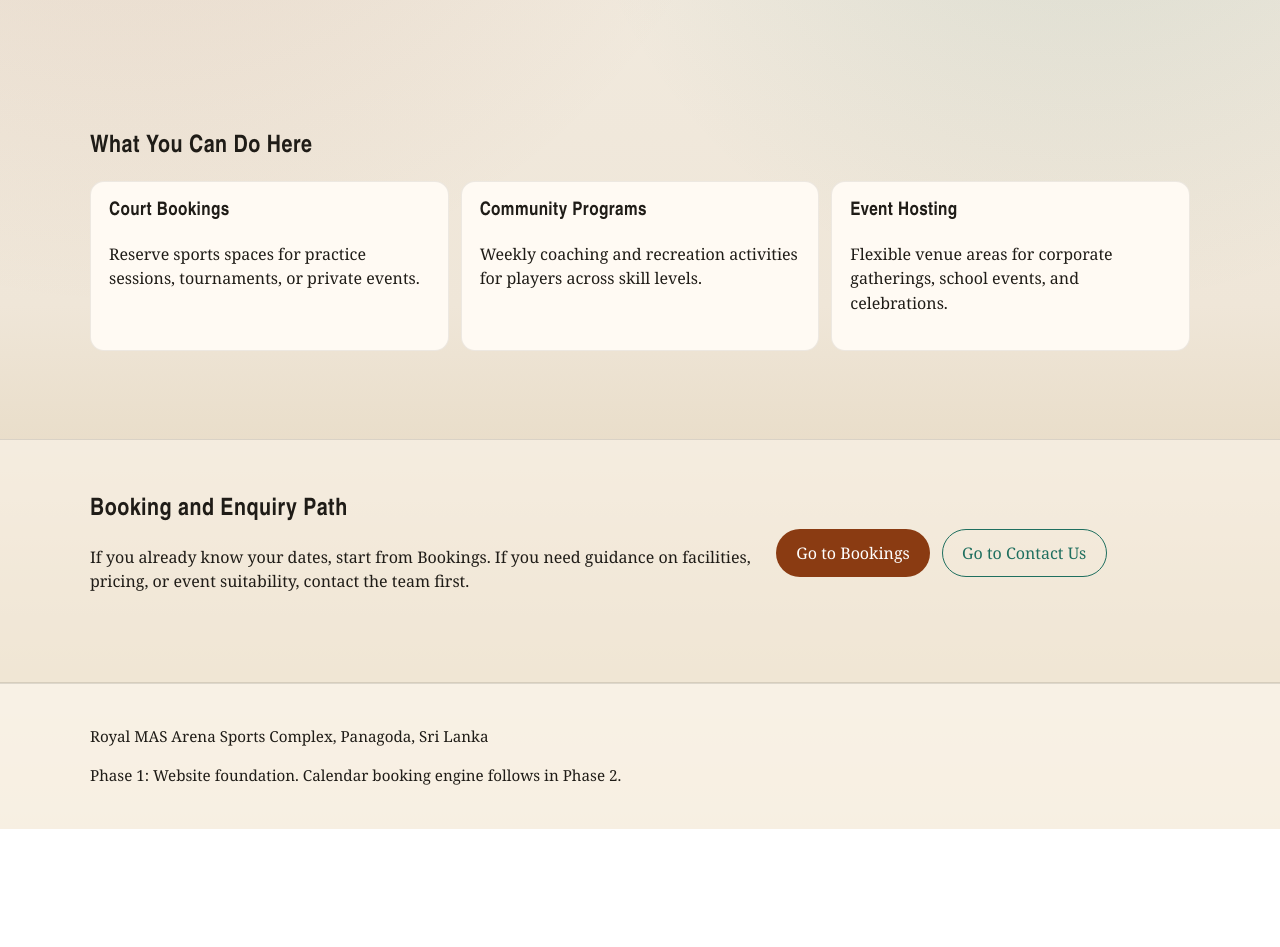
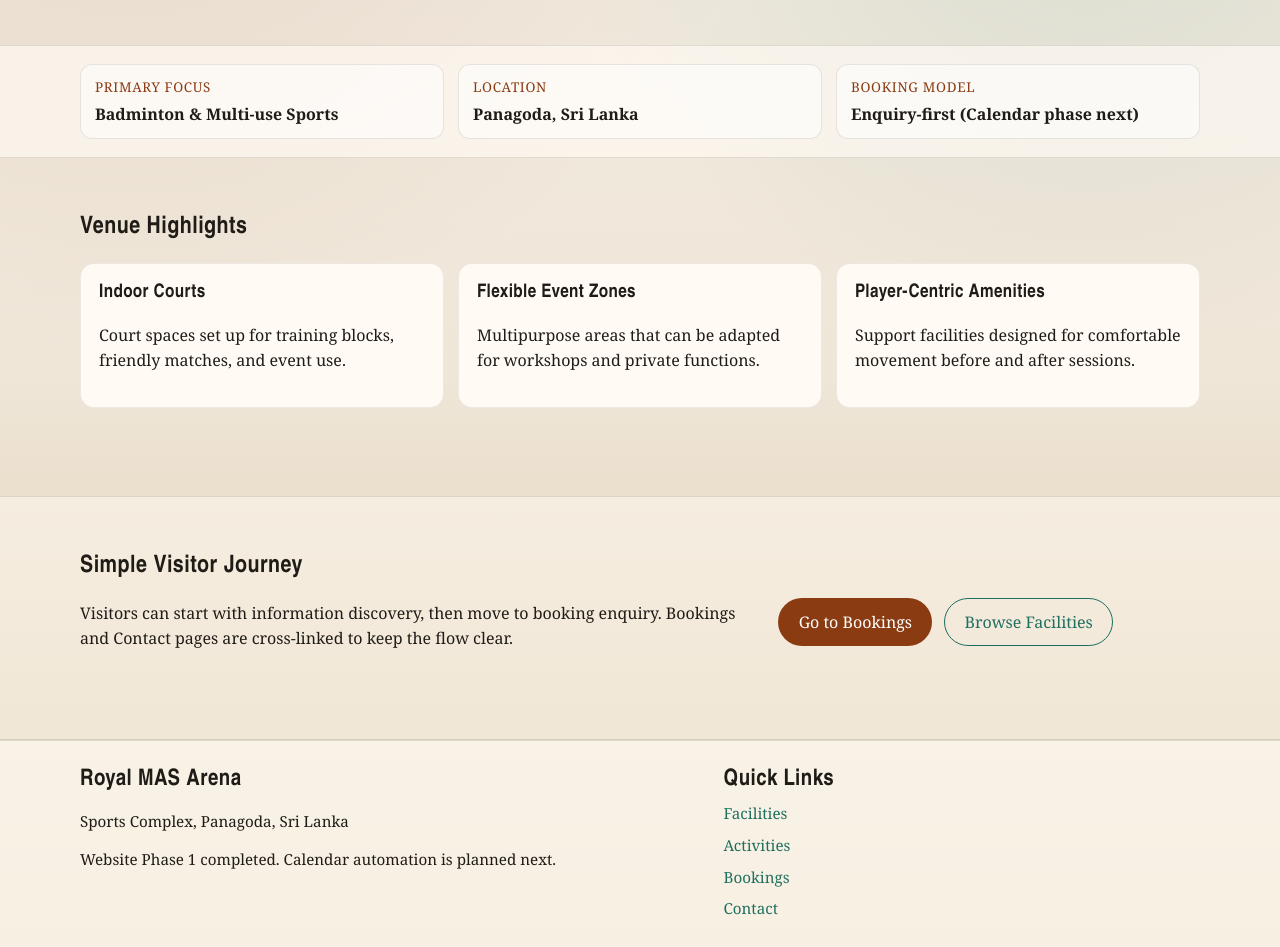
Before and after one commit to yasiruab/RMASA_website, a Next.js app: page / in a window 1280 px wide. Shown: the part 480-1427 px from the top of the page. Before the commit the page ends 1309 px from the top, so only its background shows below. Built offline with nearby package versions, Linux system fonts and the light colour scheme.

Commit message:
feat: upgrade phase 1 website content, nav UX, and styling

```diff
--- a/src/app/globals.css
+++ b/src/app/globals.css
@@ -38,12 +38,13 @@
   line-height: 1.2;
 }
 
-h2 {
+h2,
+h3 {
   margin-top: 0;
 }
 
 .container {
-  width: min(1100px, 92vw);
+  width: min(1120px, 92vw);
   margin: 0 auto;
 }
 
@@ -82,14 +83,17 @@
 .nav-list a {
   color: inherit;
   text-decoration: none;
+  padding: 4px 0;
+  border-bottom: 2px solid transparent;
 }
 
+.nav-list a.active,
 .nav-list a:hover {
-  text-decoration: underline;
+  border-bottom-color: var(--accent);
 }
 
 .hero {
-  padding: 120px 0;
+  padding: 120px 0 88px;
 }
 
 .kicker {
@@ -108,49 +112,41 @@
   max-width: 62ch;
 }
 
-.cta-row {
-  display: flex;
-  gap: 12px;
-  margin-top: 24px;
-  flex-wrap: wrap;
+.page-section {
+  padding: 56px 0 72px;
 }
 
-.cta-stack {
-  display: flex;
-  gap: 12px;
-  flex-wrap: wrap;
-  align-content: flex-start;
+.stats-strip {
+  background: rgba(255, 250, 243, 0.7);
+  border-top: 1px solid rgba(31, 28, 23, 0.12);
+  border-bottom: 1px solid rgba(31, 28, 23, 0.12);
 }
 
-.btn {
-  display: inline-block;
-  border-radius: 999px;
-  border: 1px solid transparent;
-  padding: 0.65rem 1.2rem;
-  font-weight: 700;
-  text-decoration: none;
-  cursor: pointer;
-  font: inherit;
+.stats-grid {
+  display: grid;
+  gap: 14px;
+  grid-template-columns: repeat(3, minmax(0, 1fr));
+  padding: 18px 0;
 }
 
-.btn:disabled {
-  opacity: 0.75;
-  cursor: not-allowed;
+.stat {
+  background: rgba(255, 255, 255, 0.55);
+  border-radius: 12px;
+  border: 1px solid rgba(31, 28, 23, 0.1);
+  padding: 12px 14px;
 }
 
-.btn-primary {
-  background: var(--accent);
-  color: #fff;
+.stat-label {
+  margin: 0;
+  font-size: 0.84rem;
+  text-transform: uppercase;
+  color: var(--accent);
+  letter-spacing: 0.05em;
 }
 
-.btn-outline {
-  border-color: var(--accent-2);
-  color: var(--accent-2);
-  background: transparent;
-}
-
-.page-section {
-  padding: 56px 0 72px;
+.stat-value {
+  margin: 4px 0 0;
+  font-weight: 700;
 }
 
 .band {
@@ -180,10 +176,10 @@
 
 .card-grid {
   display: grid;
-  gap: 12px;
+  gap: 14px;
   padding: 0;
   list-style: none;
-  grid-template-columns: repeat(auto-fit, minmax(220px, 1fr));
+  grid-template-columns: repeat(auto-fit, minmax(240px, 1fr));
 }
 
 .card {
@@ -193,17 +189,47 @@
   padding: 18px;
 }
 
-.card h3,
-.card h2 {
-  margin-top: 0;
-}
-
 .link-row {
   margin-top: 20px;
 }
 
 .link-row a {
   color: var(--accent-2);
+}
+
+.cta-row,
+.cta-stack {
+  display: flex;
+  gap: 12px;
+  margin-top: 24px;
+  flex-wrap: wrap;
+}
+
+.btn {
+  display: inline-block;
+  border-radius: 999px;
+  border: 1px solid transparent;
+  padding: 0.65rem 1.2rem;
+  font-weight: 700;
+  text-decoration: none;
+  cursor: pointer;
+  font: inherit;
+}
+
+.btn:disabled {
+  opacity: 0.75;
+  cursor: not-allowed;
+}
+
+.btn-primary {
+  background: var(--accent);
+  color: #fff;
+}
+
+.btn-outline {
+  border-color: var(--accent-2);
+  color: var(--accent-2);
+  background: transparent;
 }
 
 .contact-form {
@@ -252,6 +278,44 @@
   font-size: 0.95rem;
 }
 
+.footer-grid {
+  display: grid;
+  grid-template-columns: 1.3fr 1fr;
+  gap: 24px;
+}
+
+.footer-grid h2 {
+  margin-bottom: 8px;
+}
+
+.footer-links {
+  list-style: none;
+  margin: 0;
+  padding: 0;
+  display: grid;
+  gap: 8px;
+}
+
+.footer-links a {
+  color: var(--accent-2);
+  text-decoration: none;
+}
+
+.footer-links a:hover {
+  text-decoration: underline;
+}
+
+@media (max-width: 860px) {
+  .stats-grid {
+    grid-template-columns: 1fr;
+  }
+
+  .split,
+  .footer-grid {
+    grid-template-columns: 1fr;
+  }
+}
+
 @media (max-width: 760px) {
   .nav-wrap {
     padding: 10px 0;
@@ -262,8 +326,4 @@
   .hero {
     padding: 72px 0;
   }
-
-  .split {
-    grid-template-columns: 1fr;
-  }
 }
--- a/src/app/page.tsx
+++ b/src/app/page.tsx
@@ -1,19 +1,5 @@
 import Link from "next/link";
-
-const highlights = [
-  {
-    title: "Court Bookings",
-    description: "Reserve sports spaces for practice sessions, tournaments, or private events.",
-  },
-  {
-    title: "Community Programs",
-    description: "Weekly coaching and recreation activities for players across skill levels.",
-  },
-  {
-    title: "Event Hosting",
-    description: "Flexible venue areas for corporate gatherings, school events, and celebrations.",
-  },
-];
+import { quickStats, venueHighlights } from "@/content/site-content";
 
 export default function HomePage() {
   return (
@@ -21,27 +7,38 @@
       <section className="hero">
         <div className="container">
           <p className="kicker">Royal MAS Arena</p>
-          <h1>Where sport and community meet.</h1>
+          <h1>Train, compete, and host with confidence.</h1>
           <p className="lead">
-            Royal MAS Arena is a modern sports and events venue in Panagoda, designed for
-            training, recreation, and memorable gatherings.
+            A practical, modern venue designed for badminton, recreation, and multi-purpose
+            events in Panagoda.
           </p>
           <div className="cta-row">
             <Link className="btn btn-primary" href="/bookings">
               Start Booking Journey
             </Link>
-            <Link className="btn btn-outline" href="/facilities">
-              Explore Facilities
+            <Link className="btn btn-outline" href="/contact">
+              Contact Venue Team
             </Link>
           </div>
         </div>
       </section>
 
+      <section className="stats-strip" aria-label="Venue quick facts">
+        <div className="container stats-grid">
+          {quickStats.map((item) => (
+            <article className="stat" key={item.label}>
+              <p className="stat-label">{item.label}</p>
+              <p className="stat-value">{item.value}</p>
+            </article>
+          ))}
+        </div>
+      </section>
+
       <section className="page-section">
         <div className="container">
-          <h2>What You Can Do Here</h2>
+          <h2>Venue Highlights</h2>
           <ul className="card-grid">
-            {highlights.map((item) => (
+            {venueHighlights.map((item) => (
               <li className="card" key={item.title}>
                 <h3>{item.title}</h3>
                 <p>{item.description}</p>
@@ -54,18 +51,18 @@
       <section className="page-section band">
         <div className="container split">
           <div>
-            <h2>Booking and Enquiry Path</h2>
+            <h2>Simple Visitor Journey</h2>
             <p>
-              If you already know your dates, start from Bookings. If you need guidance on
-              facilities, pricing, or event suitability, contact the team first.
+              Visitors can start with information discovery, then move to booking enquiry.
+              Bookings and Contact pages are cross-linked to keep the flow clear.
             </p>
           </div>
           <div className="cta-stack">
             <Link className="btn btn-primary" href="/bookings">
               Go to Bookings
             </Link>
-            <Link className="btn btn-outline" href="/contact">
-              Go to Contact Us
+            <Link className="btn btn-outline" href="/facilities">
+              Browse Facilities
             </Link>
           </div>
         </div>
--- a/src/components/footer.tsx
+++ b/src/components/footer.tsx
@@ -1,9 +1,31 @@
+import Link from "next/link";
+
 export function Footer() {
   return (
     <footer className="site-footer">
-      <div className="container">
-        <p>Royal MAS Arena Sports Complex, Panagoda, Sri Lanka</p>
-        <p>Phase 1: Website foundation. Calendar booking engine follows in Phase 2.</p>
+      <div className="container footer-grid">
+        <div>
+          <h2>Royal MAS Arena</h2>
+          <p>Sports Complex, Panagoda, Sri Lanka</p>
+          <p>Website Phase 1 completed. Calendar automation is planned next.</p>
+        </div>
+        <div>
+          <h2>Quick Links</h2>
+          <ul className="footer-links">
+            <li>
+              <Link href="/facilities">Facilities</Link>
+            </li>
+            <li>
+              <Link href="/activities">Activities</Link>
+            </li>
+            <li>
+              <Link href="/bookings">Bookings</Link>
+            </li>
+            <li>
+              <Link href="/contact">Contact</Link>
+            </li>
+          </ul>
+        </div>
       </div>
     </footer>
   );
--- a/src/components/nav.tsx
+++ b/src/components/nav.tsx
@@ -1,4 +1,7 @@
+"use client";
+
 import Link from "next/link";
+import { usePathname } from "next/navigation";
 
 const links = [
   { href: "/", label: "Home" },
@@ -10,19 +13,27 @@
 ];
 
 export function Nav() {
+  const pathname = usePathname();
+
   return (
     <header className="site-header">
       <div className="container nav-wrap">
         <Link className="brand" href="/">
           Royal MAS Arena
         </Link>
-        <nav>
+        <nav aria-label="Main navigation">
           <ul className="nav-list">
-            {links.map((link) => (
-              <li key={link.href}>
-                <Link href={link.href}>{link.label}</Link>
-              </li>
-            ))}
+            {links.map((link) => {
+              const isActive = link.href === "/" ? pathname === "/" : pathname.startsWith(link.href);
+
+              return (
+                <li key={link.href}>
+                  <Link aria-current={isActive ? "page" : undefined} className={isActive ? "active" : undefined} href={link.href}>
+                    {link.label}
+                  </Link>
+                </li>
+              );
+            })}
           </ul>
         </nav>
       </div>
--- /dev/null
+++ b/src/content/site-content.ts
@@ -0,0 +1,76 @@
+export const quickStats = [
+  { label: "Primary Focus", value: "Badminton & Multi-use Sports" },
+  { label: "Location", value: "Panagoda, Sri Lanka" },
+  { label: "Booking Model", value: "Enquiry-first (Calendar phase next)" },
+];
+
+export const venueHighlights = [
+  {
+    title: "Indoor Courts",
+    description: "Court spaces set up for training blocks, friendly matches, and event use.",
+  },
+  {
+    title: "Flexible Event Zones",
+    description: "Multipurpose areas that can be adapted for workshops and private functions.",
+  },
+  {
+    title: "Player-Centric Amenities",
+    description: "Support facilities designed for comfortable movement before and after sessions.",
+  },
+];
+
+export const facilities = [
+  {
+    title: "Indoor Badminton Courts",
+    description:
+      "Competition-ready court layout with clear circulation, coaching visibility, and spectator support.",
+  },
+  {
+    title: "Multipurpose Event Floor",
+    description:
+      "Configurable venue area suitable for community activities, private sessions, and corporate events.",
+  },
+  {
+    title: "Supporting Amenities",
+    description:
+      "Changing access, waiting zones, and logistics support for teams, families, and event organizers.",
+  },
+  {
+    title: "Arrival and Parking",
+    description:
+      "Practical access routes and organized arrival flow for peak-day operations and scheduled programs.",
+  },
+];
+
+export const activities = [
+  {
+    title: "Practice Sessions",
+    details: "Open and structured badminton sessions for different levels.",
+  },
+  {
+    title: "Coaching Programs",
+    details: "Coach-led development blocks for fundamentals, technique, and match play.",
+  },
+  {
+    title: "Recreation & Fitness",
+    details: "Casual sport and fitness sessions for individuals and families.",
+  },
+  {
+    title: "Events & Tournaments",
+    details: "Planned events for clubs, schools, corporates, and private groups.",
+  },
+];
+
+export const operatingPrinciples = [
+  "Clear booking and enquiry journey between Contact and Bookings pages.",
+  "Transparent slot communication and confirmation workflow.",
+  "Progressive rollout from website experience to full calendar automation.",
+];
+
+export const bookingRoadmap = [
+  "Visual availability calendar with booking status legends.",
+  "Recurring booking logic with conflict detection.",
+  "Automated pricing by event type, day type, and duration.",
+  "Admin approvals, blocking controls, and payment reconciliation.",
+  "Priority-based event override with cancellation notifications.",
+];
```
Also changed, not shown: src/app/about/page.tsx (+16 -10 lines), src/app/activities/page.tsx (+8 -14 lines), src/app/bookings/page.tsx (+14 -8 lines), src/app/contact/page.tsx (+3 -4 lines), src/app/facilities/page.tsx (+11 -25 lines).
